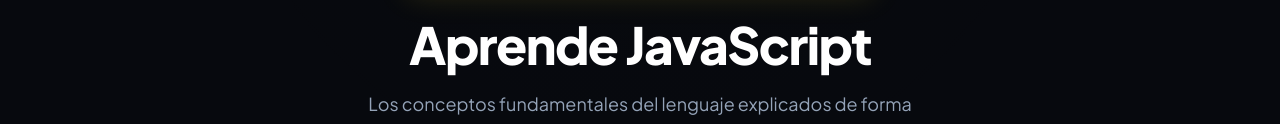
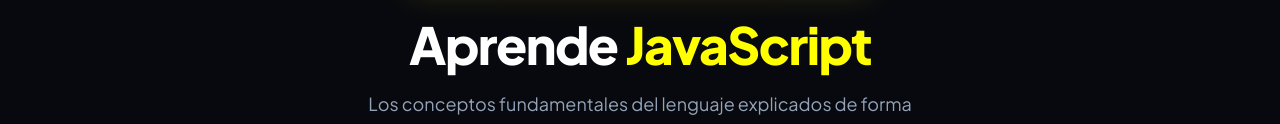
Before and after one commit to sxntiago77/Pagina-carmen, a plain HTML site: page index.html in a window 1280 px wide. Shown: the part 403-527 px from the top of the page. Drawn offline with Linux system fonts and the light colour scheme.

Commit message:
Modificacion pequeña

```diff
--- a/index.html
+++ b/index.html
@@ -25,7 +25,7 @@
     <!-- Imagen del artículo -->
       <img src="https://encrypted-tbn0.gstatic.com/images?q=tbn:ANd9GcRggkMFt_K7PtHj0OHOtumM4yWJI58fhABKE8EDpYyKjQ&s=10" alt="Aprende JavaScript" class="imagen-portada">
 
-    <h1>Aprende <span>JavaScript</span></h1>
+    <h1>Aprende <span style="color: yellow;">JavaScript</span></h1>
     <p>Los conceptos fundamentales del lenguaje explicados de forma limpia, visual e intuitiva.</p>
 
     <!-- Navegacion rapida de temas -->
```
